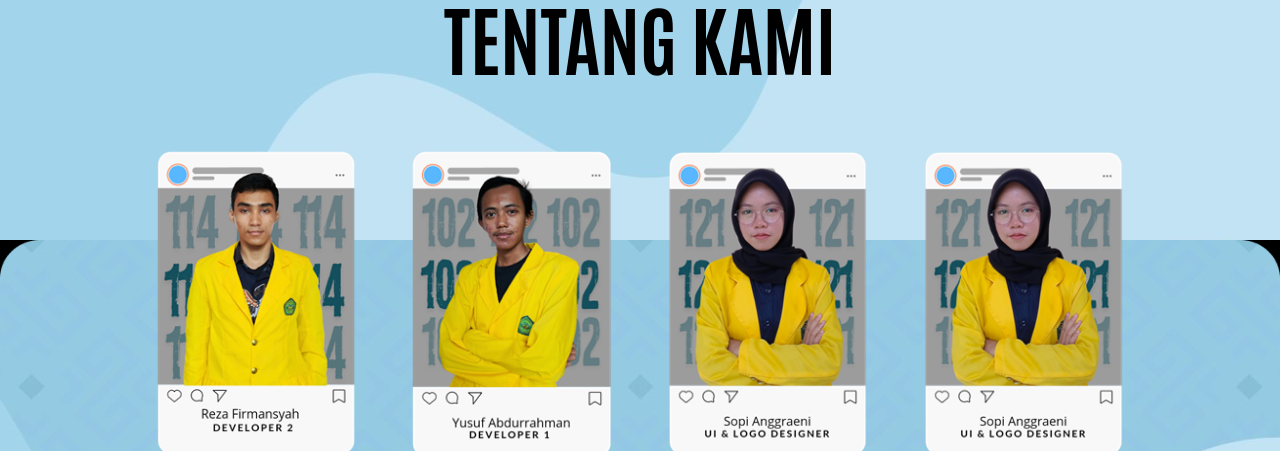
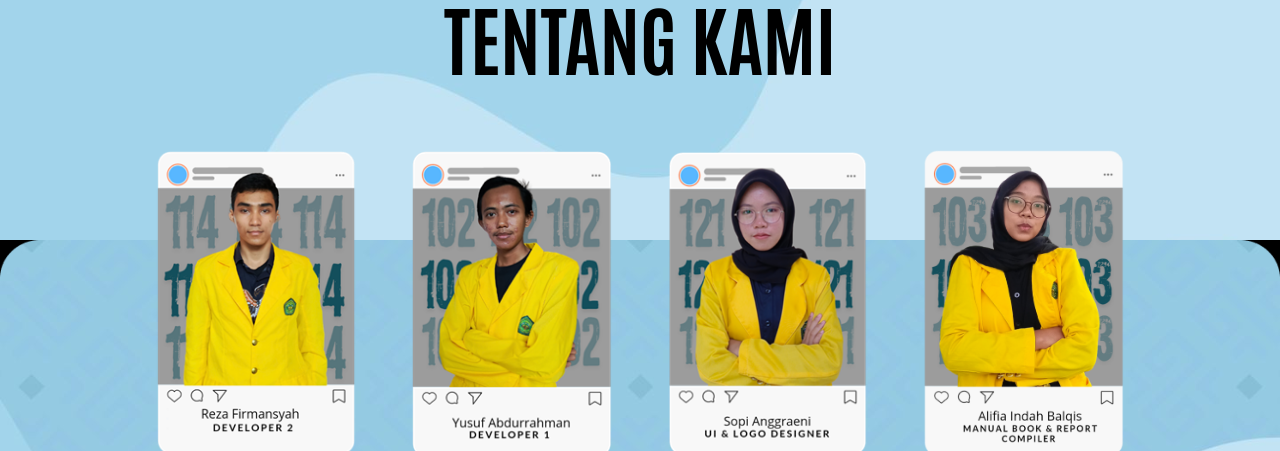
Before and after one commit to kalkulus-ku/kalkulus-ku.github.io, a plain HTML site: page index.html in a window 1280 px wide. Shown: the part 8560-9011 px from the top of the page. Drawn offline with nearby package versions, Linux system fonts and the light colour scheme.

Commit message:
Update index.html

```diff
--- a/index.html
+++ b/index.html
@@ -954,7 +954,7 @@
           </a>
         </div>
         <div style="display: flex; flex-direction: column; align-items: center;" data-aos="fade-up" data-aos-duration="2500">
-          <img class="member" src="img/member ke3.png" alt="" style="width: 16vw;">
+          <img class="member" src="img/member ke4.png" alt="" style="width: 16vw;">
           <a style="display: flex; flex-direction: row;" href="https://www.instagram.com/piii.aa_?igsh=MTdob25wZm5zbWtyaA==" target="_blank">
             <img src="img/igpng.png" alt="LinkedIn" style="width: 5vw;">
           </a>
```
